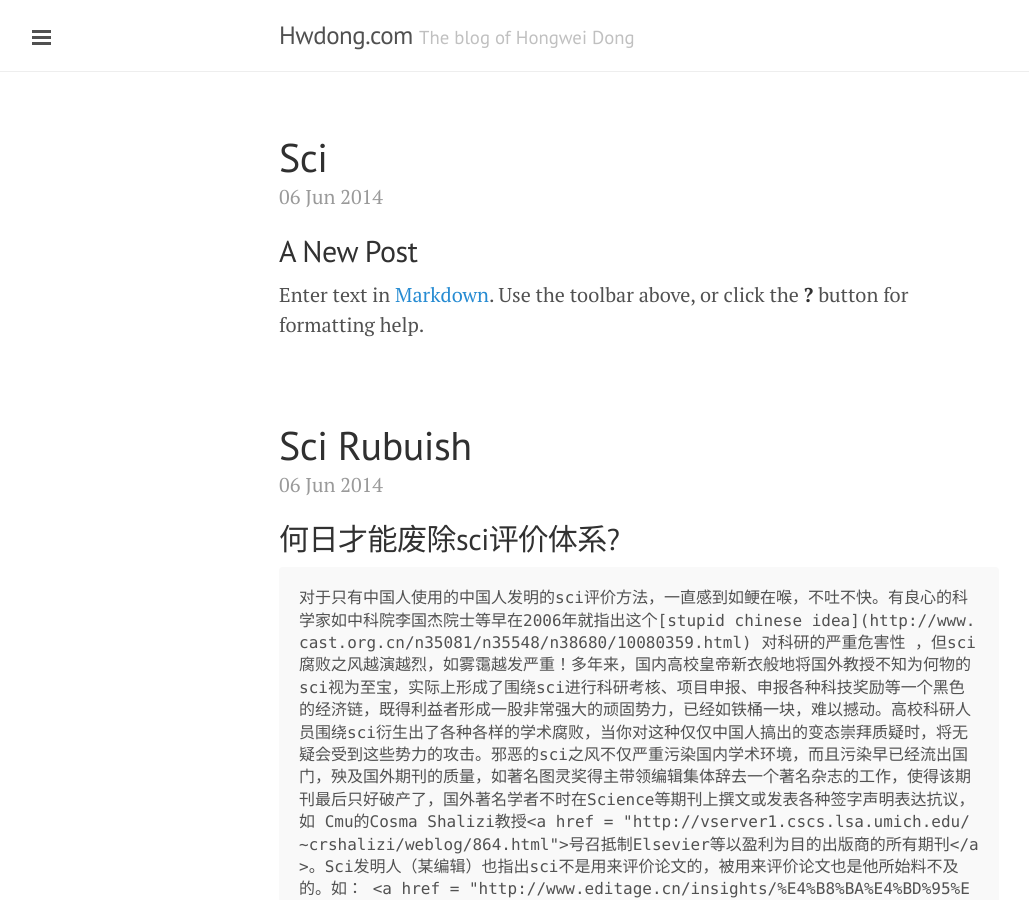
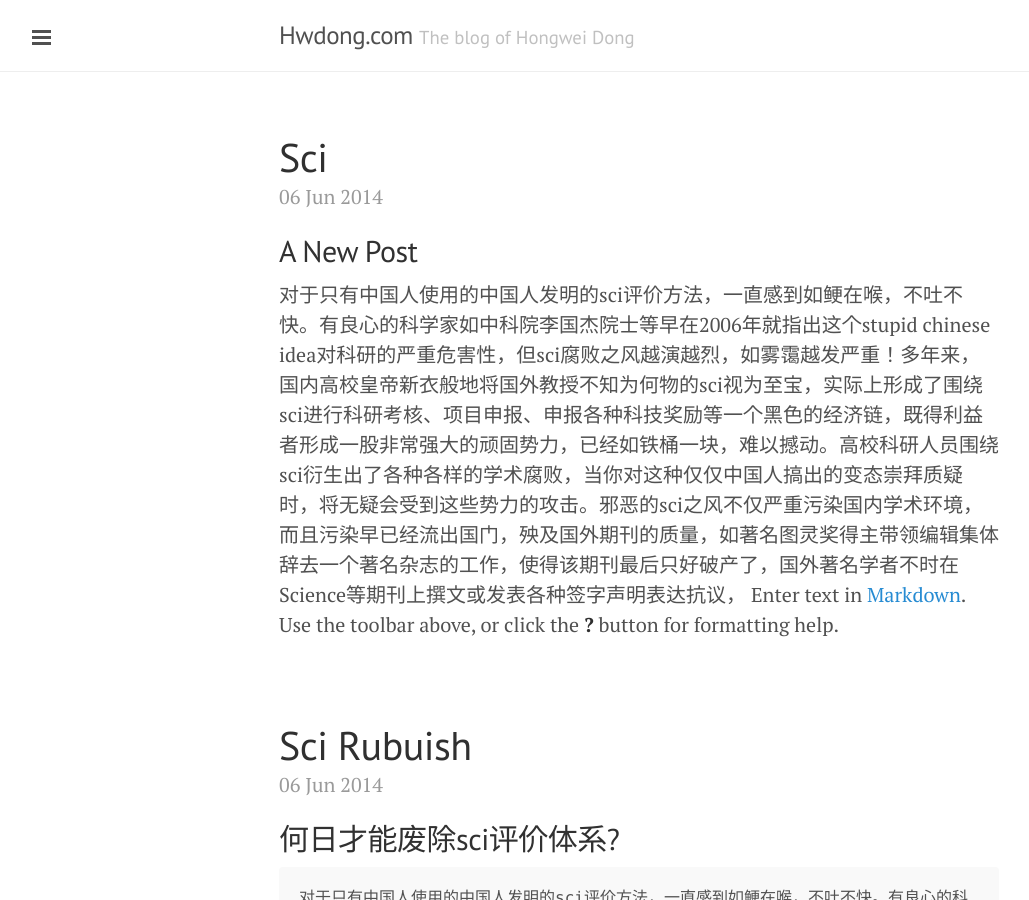
Before and after one commit to hwdong/hwdong-old.github.io, a Jekyll site: the page built from index.html, in a window 1280 px wide and 900 px high. Shown: the whole window, without its empty margins (1-1030 px from the left). Built offline with Jekyll 4.4.1, drawn with Linux system fonts in a browser that asks for light colours; Markdown is read by kramdown in place of the engine named in the settings; the list of posts is cut into pages by our own code.

Commit message:
Updated 2014-06-06-sci.md

```diff
--- a/_posts/2014-06-06-sci.md
+++ b/_posts/2014-06-06-sci.md
@@ -4,4 +4,5 @@ published: true
 
 ## A New Post
 
+对于只有中国人使用的中国人发明的sci评价方法，一直感到如鲠在喉，不吐不快。有良心的科学家如中科院李国杰院士等早在2006年就指出这个stupid chinese idea对科研的严重危害性，但sci腐败之风越演越烈，如雾霭越发严重！多年来，国内高校皇帝新衣般地将国外教授不知为何物的sci视为至宝，实际上形成了围绕sci进行科研考核、项目申报、申报各种科技奖励等一个黑色的经济链，既得利益者形成一股非常强大的顽固势力，已经如铁桶一块，难以撼动。高校科研人员围绕sci衍生出了各种各样的学术腐败，当你对这种仅仅中国人搞出的变态崇拜质疑时，将无疑会受到这些势力的攻击。邪恶的sci之风不仅严重污染国内学术环境，而且污染早已经流出国门，殃及国外期刊的质量，如著名图灵奖得主带领编辑集体辞去一个著名杂志的工作，使得该期刊最后只好破产了，国外著名学者不时在Science等期刊上撰文或发表各种签字声明表达抗议，
 Enter text in [Markdown](http://daringfireball.net/projects/markdown/). Use the toolbar above, or click the **?** button for formatting help.
```
